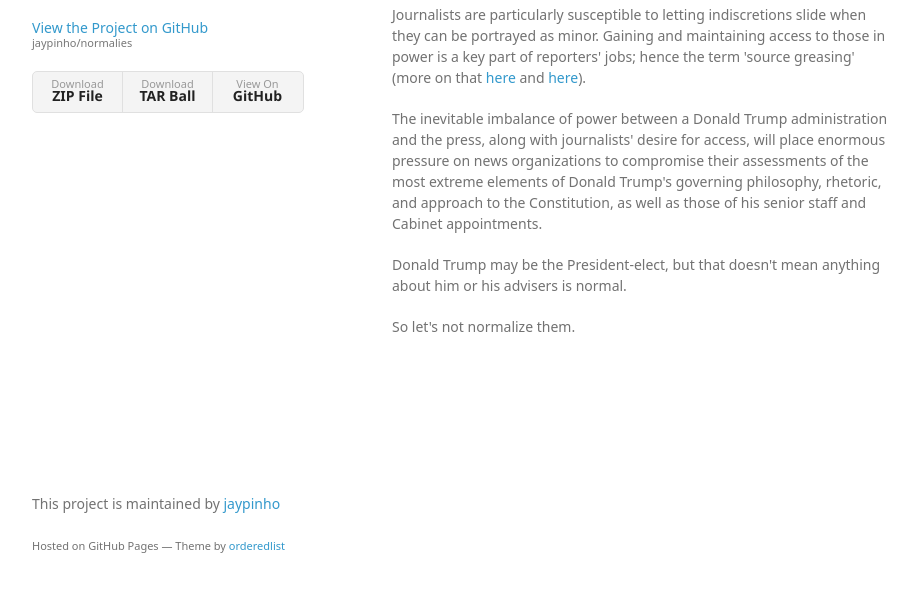
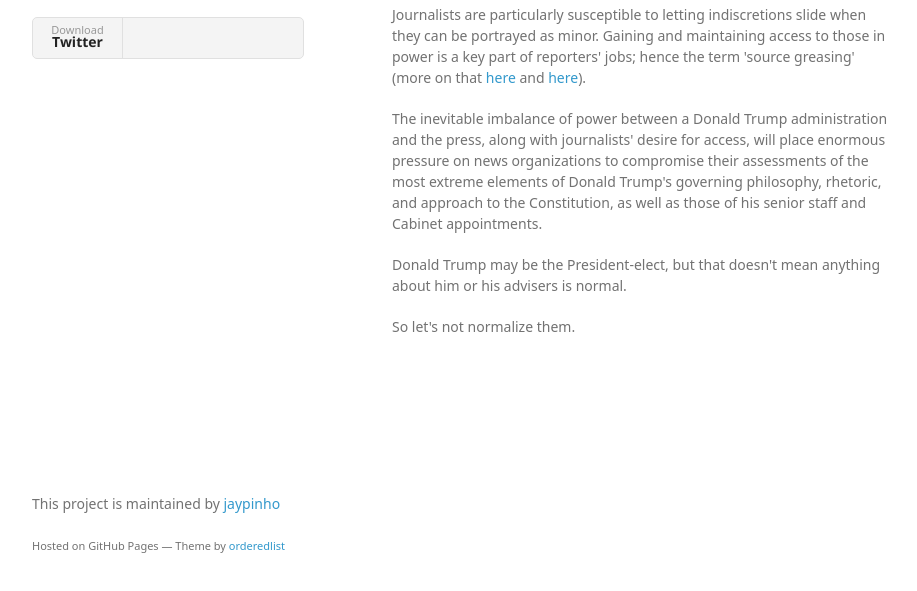
Before and after one commit to jaypinho/normalies, a plain HTML site: page index.html in a window 1280 px wide. Shown: the part 175-766 px from the top of the page, without its empty margins (178-1095 px from the left). Drawn offline with Linux system fonts and the light colour scheme; a web font is replaced by a local one.

Commit message:
Update index.html

```diff
--- a/index.html
+++ b/index.html
@@ -17,14 +17,8 @@
       <header>
         <h1>Norma(lies)</h1>
         <p>The media has a short memory. Don&#39;t let them &quot;norma-lies&quot; Donald Trump and his administration.</p>
-
-        <p class="view"><a href="https://github.com/jaypinho/normalies">View the Project on GitHub <small>jaypinho/normalies</small></a></p>
-
-
         <ul>
-          <li><a href="https://github.com/jaypinho/normalies/zipball/master">Download <strong>ZIP File</strong></a></li>
-          <li><a href="https://github.com/jaypinho/normalies/tarball/master">Download <strong>TAR Ball</strong></a></li>
-          <li><a href="https://github.com/jaypinho/normalies">View On <strong>GitHub</strong></a></li>
+          <li><a href="https://twitter.com/jaypinho/">Download <strong>Twitter</strong></a></li>
         </ul>
       </header>
       <section>
```
